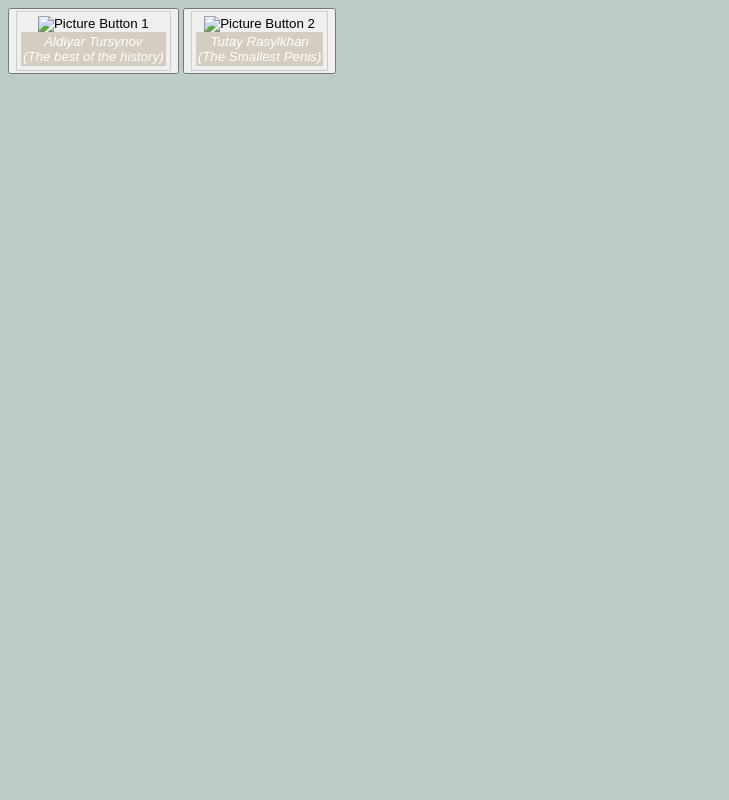
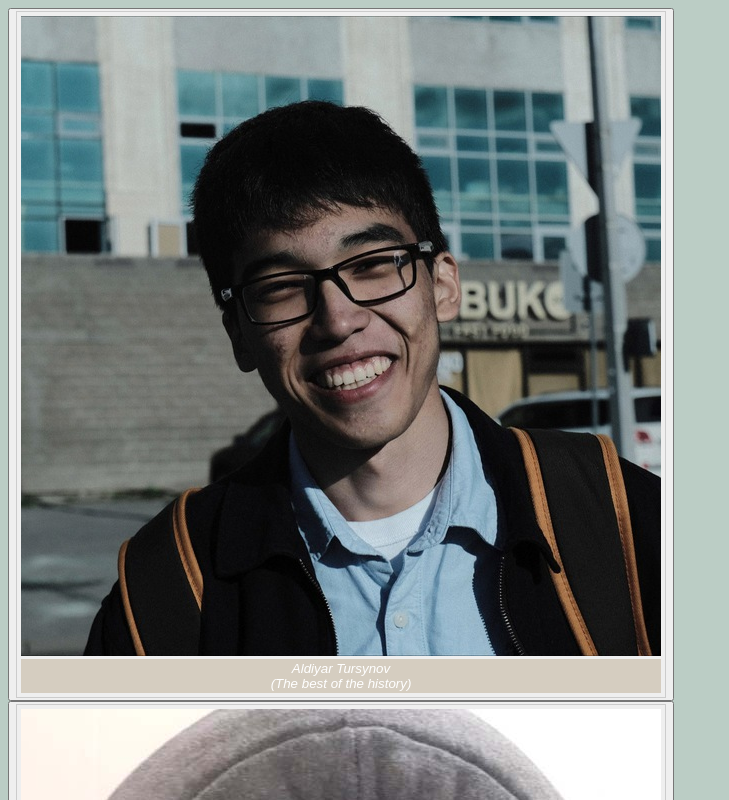
Before and after one commit to Rasylkhan/Ass-1, a plain HTML site: page ЖопаБоль/Index.html in a window 1280 px wide. Shown: the top 800 px of the page, without its empty margins (0-729 px from the left). Drawn offline with Linux system fonts and the light colour scheme; the site is published under a folder, as on GitHub Pages, so addresses that start at the root find nothing.

Commit message:
Update Index.html

```diff
--- a/ЖопаБоль/Index.html
+++ b/ЖопаБоль/Index.html
@@ -54,13 +54,13 @@ table, th, td{
 <body>
   <button id="picture-1">
     <figure>
-    <img src="/Images/God.jpg" alt="Picture Button 1">
+    <img src="Images/God.jpg" alt="Picture Button 1">
     <figcaption>Aldiyar Tursynov<br>(The best of the history)</figcaption>
   </figure>
   </button>
   <button id="picture-2">
     <figure>
-      <img src="/Images/Me.jpg" alt="Picture Button 2">
+      <img src="Images/Me.jpg" alt="Picture Button 2">
       <figcaption>Tutay Rasylkhan<br>(The Smallest Penis)</figcaption>
     </button>
     <!--Aldiyar-->
```
